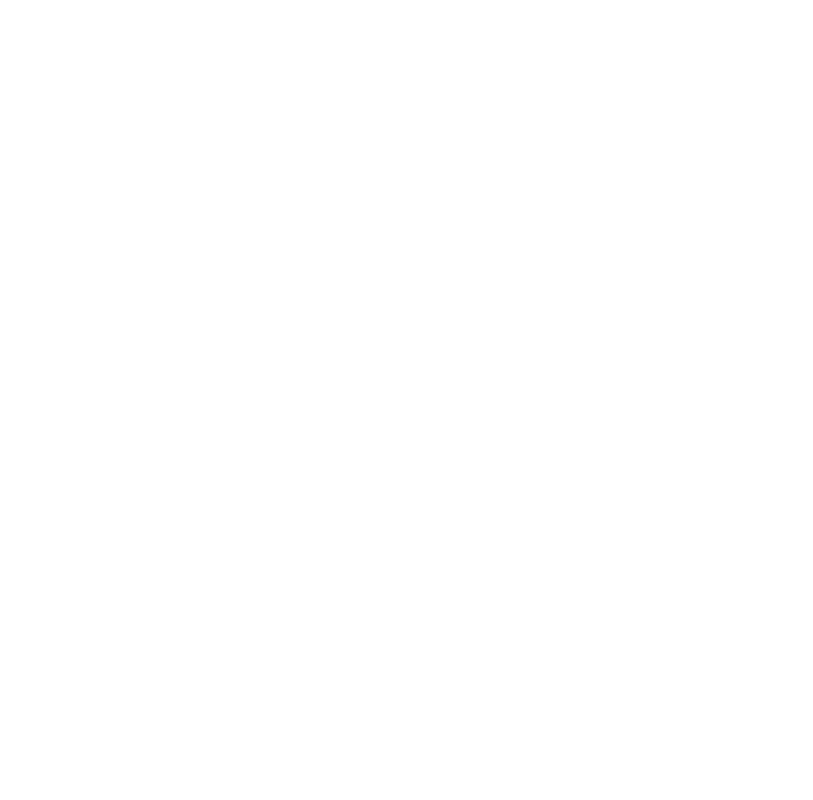
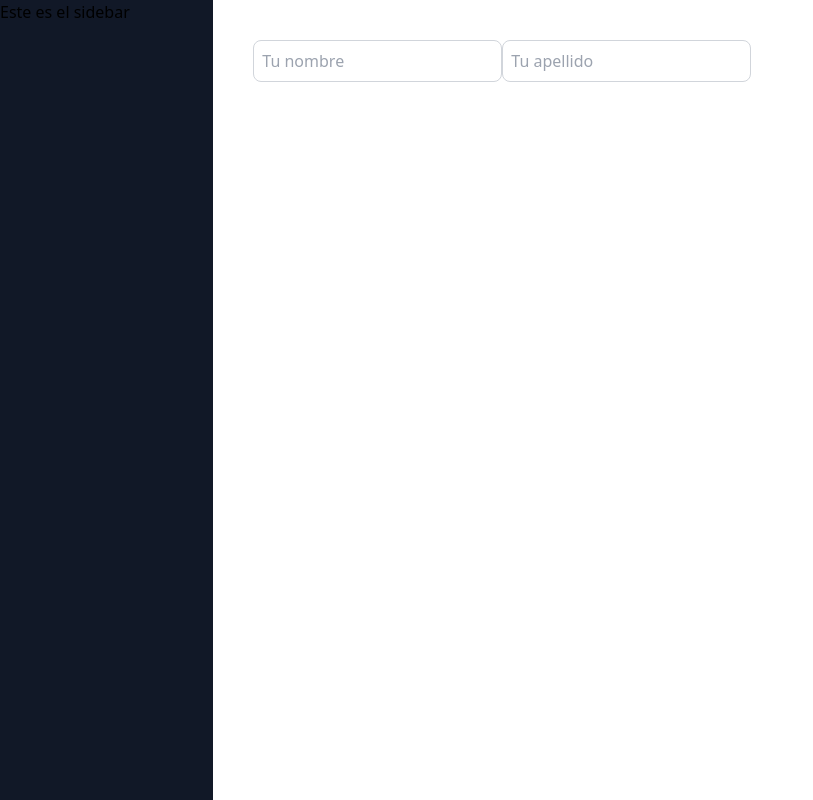
Before and after one commit to juangarestrepo/hoja-de-vida, a React (Create React App) app: page /admin in a window 1280 px wide. Before the commit this address had no page. Shown: the whole page, without its empty margins (0-813 px from the left). Built offline with nearby package versions, Linux system fonts and the light colour scheme.

Commit message:
finalizacion clase viernes

```diff
--- a/package.json
+++ b/package.json
@@ -8,6 +8,7 @@
     "@testing-library/user-event": "^13.5.0",
     "react": "^18.2.0",
     "react-dom": "^18.2.0",
+    "react-icons": "^4.4.0",
     "react-router-dom": "^6.3.0",
     "react-scripts": "5.0.1",
     "web-vitals": "^2.1.4"
--- a/src/App.jsx
+++ b/src/App.jsx
@@ -1,6 +1,8 @@
 import { BrowserRouter, Routes, Route } from 'react-router-dom';
 import { Layout } from './layouts/Layout';
+import PrivateLayout from './layouts/PrivateLayout';
 import { IndexPage } from './pages';
+import IndexAdmin from './pages/admin';
 import { Page2 } from './pages/page2';
 import { Page3 } from './pages/page3';
 
@@ -13,6 +15,9 @@
           <Route path='/pagina2' element={<Page2 />} />
           <Route path='/pagina3' element={<Page3 />} />
         </Route>
+        <Route path='/admin' element={<PrivateLayout />}>
+          <Route path='/admin' element={<IndexAdmin />} />
+        </Route>
       </Routes>
     </BrowserRouter>
   );
--- /dev/null
+++ b/src/components/navigation/Navbar.jsx
@@ -0,0 +1,33 @@
+import React from 'react';
+import { useState } from 'react';
+import { MdMenu, MdMenuOpen } from 'react-icons/md';
+
+const Navbar = () => {
+  const [mostrarMenu, setMostrarMenu] = useState(false);
+
+  const clickBoton = () => {
+    console.log('hice click en el boton');
+    setMostrarMenu(!mostrarMenu);
+  };
+
+  return (
+    <div>
+      <nav className='flex items-center gap-3 p-3 bg-gray-900 md:hidden text-white'>
+        <button onClick={clickBoton} className='text-3xl'>
+          {mostrarMenu ? <MdMenuOpen /> : <MdMenu />}
+        </button>
+        <span>Este es el navbar</span>
+      </nav>
+      {mostrarMenu && (
+        <div className='bg-gray-300 p-3 flex flex-col'>
+          <span>Opcion 1</span>
+          <span>Opcion 2</span>
+          <span>Opcion 3</span>
+          <span>Opcion 4</span>
+        </div>
+      )}
+    </div>
+  );
+};
+
+export default Navbar;
--- /dev/null
+++ b/src/layouts/PrivateLayout.jsx
@@ -0,0 +1,20 @@
+import React from 'react';
+import { Outlet } from 'react-router-dom';
+import Navbar from '../components/navigation/Navbar';
+
+const PrivateLayout = () => {
+  return (
+    <main className='flex h-screen'>
+      <aside className='hidden md:block w-64 bg-gray-900'>Este es el sidebar</aside>
+      <div className='w-full h-screen flex flex-col flex-grow'>
+        <Navbar />
+        <div className='flex h-full'>
+          <Outlet />
+        </div>
+        <footer className='p-2 bg-gray-200 md:hidden'>Este es el footer</footer>
+      </div>
+    </main>
+  );
+};
+
+export default PrivateLayout;
--- /dev/null
+++ b/src/pages/admin/index.jsx
@@ -0,0 +1,50 @@
+import React, { useState } from 'react';
+import { useEffect } from 'react';
+
+const IndexAdmin = () => {
+  const [error, setError] = useState(false);
+  const [formData, setFormData] = useState({
+    nombre: '',
+    apellido: '',
+  });
+
+  useEffect(() => {
+    if (formData.nombre.toLowerCase() === 'daniel' && formData.apellido === 'Saldarriaga') {
+      setError(true);
+    } else {
+      setError(false);
+    }
+  }, [formData]);
+
+  return (
+    <div className='p-10'>
+      {error && (
+        <div className='text-4xl text-red-500 font-extrabold'>
+          ERROR! ESE NOMBRE NO ESTÁ PERMITIDO
+        </div>
+      )}
+      <form>
+        <input
+          name='nombre'
+          placeholder='Tu nombre'
+          className='outline-none border border-gray-300 rounded-lg p-2 focus:border-indigo-500'
+          value={formData.nombre}
+          onChange={(e) => {
+            setFormData({ ...formData, nombre: e.target.value });
+          }}
+        />
+        <input
+          name='apellido'
+          placeholder='Tu apellido'
+          className='outline-none border border-gray-300 rounded-lg p-2 focus:border-indigo-500'
+          value={formData.apellido}
+          onChange={(e) => {
+            setFormData({ ...formData, apellido: e.target.value });
+          }}
+        />
+      </form>
+    </div>
+  );
+};
+
+export default IndexAdmin;
```
Also changed, not shown: 1 other file (tests, documents, lock files or other folders).
